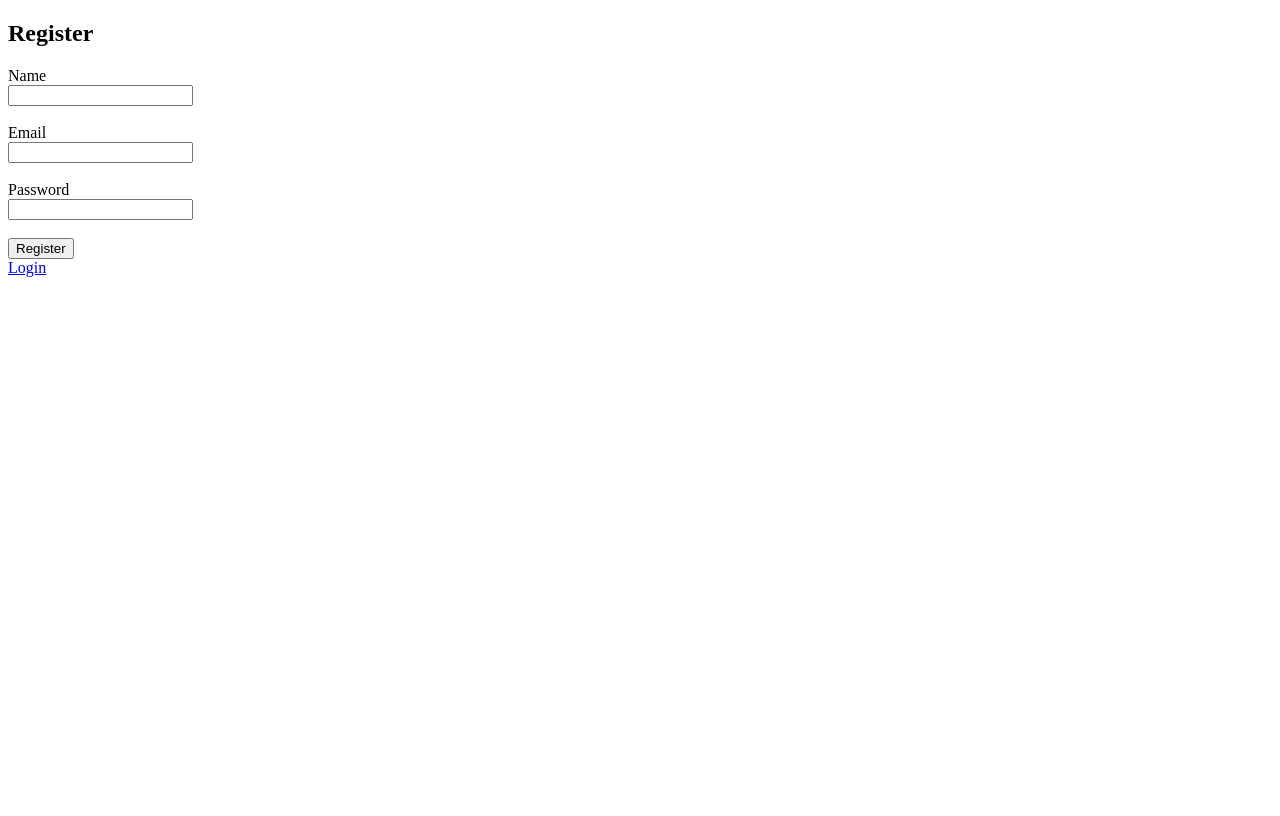
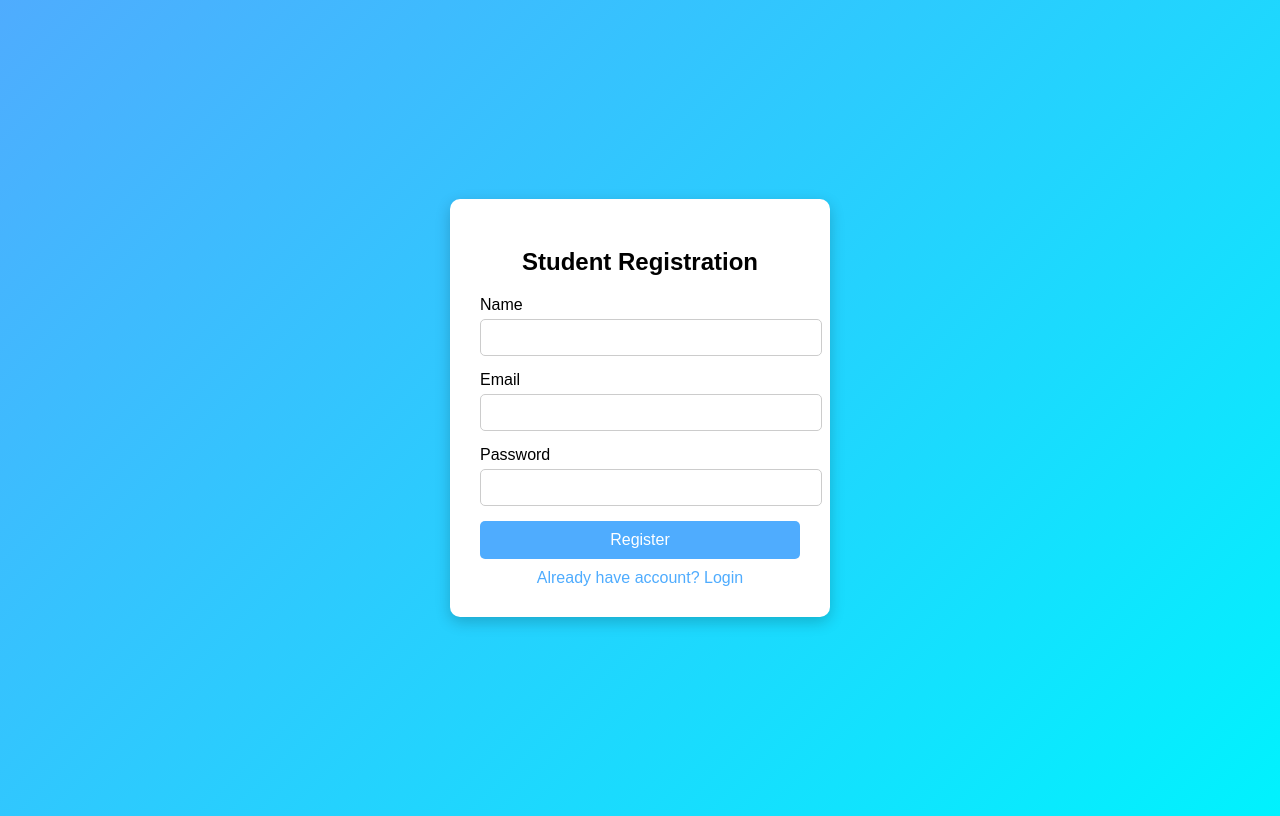
Before and after one commit to nayanmalankiya2/new-website, a Flask app: page /register in a window 1280 px wide. Before the commit the page ends 277 px from the top, so only its background shows below. Run offline with Flask 3, Linux system fonts and the light colour scheme.

Commit message:
Enhance registration form layout and labels

```diff
--- a/templates/register.html
+++ b/templates/register.html
@@ -2,28 +2,91 @@
 <html>
 <head>
 <title>Student Registration</title>
+
+<style>
+
+body{
+    font-family: Arial;
+    background: linear-gradient(135deg,#4facfe,#00f2fe);
+    display:flex;
+    justify-content:center;
+    align-items:center;
+    height:100vh;
+}
+
+.container{
+    background:white;
+    padding:30px;
+    border-radius:10px;
+    width:320px;
+    box-shadow:0px 5px 15px rgba(0,0,0,0.2);
+}
+
+h2{
+    text-align:center;
+    margin-bottom:20px;
+}
+
+input{
+    width:100%;
+    padding:10px;
+    margin-top:5px;
+    margin-bottom:15px;
+    border:1px solid #ccc;
+    border-radius:5px;
+}
+
+button{
+    width:100%;
+    padding:10px;
+    background:#4facfe;
+    border:none;
+    color:white;
+    font-size:16px;
+    border-radius:5px;
+    cursor:pointer;
+}
+
+button:hover{
+    background:#008cff;
+}
+
+a{
+    display:block;
+    text-align:center;
+    margin-top:10px;
+    text-decoration:none;
+    color:#4facfe;
+}
+
+</style>
+
 </head>
 
 <body>
 
-<h2>Register</h2>
+<div class="container">
+
+<h2>Student Registration</h2>
 
 <form method="POST">
 
-Name<br>
-<input type="text" name="name"><br><br>
+<label>Name</label>
+<input type="text" name="name" required>
 
-Email<br>
-<input type="email" name="email"><br><br>
+<label>Email</label>
+<input type="email" name="email" required>
 
-Password<br>
-<input type="password" name="password"><br><br>
+<label>Password</label>
+<input type="password" name="password" required>
 
 <button type="submit">Register</button>
 
 </form>
 
-<a href="/login">Login</a>
+<a href="/login">Already have account? Login</a>
+
+</div>
 
 </body>
 </html>
```
